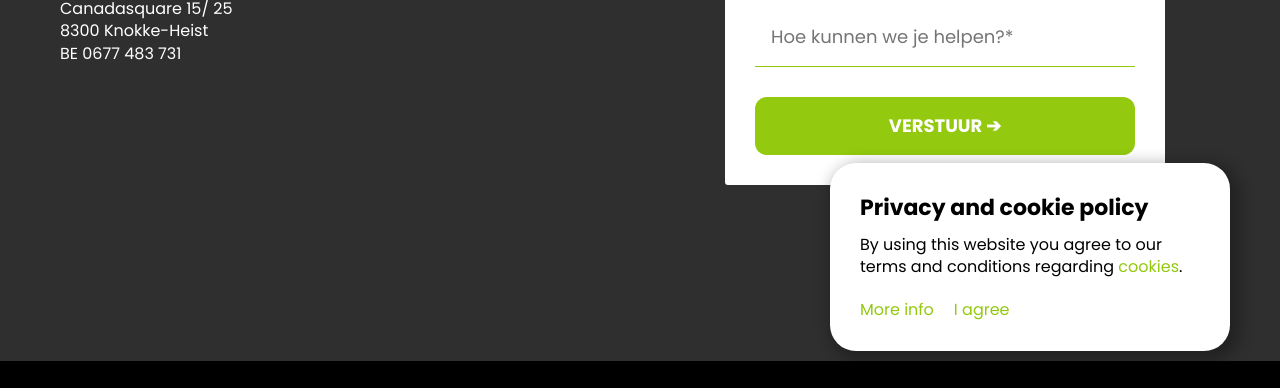
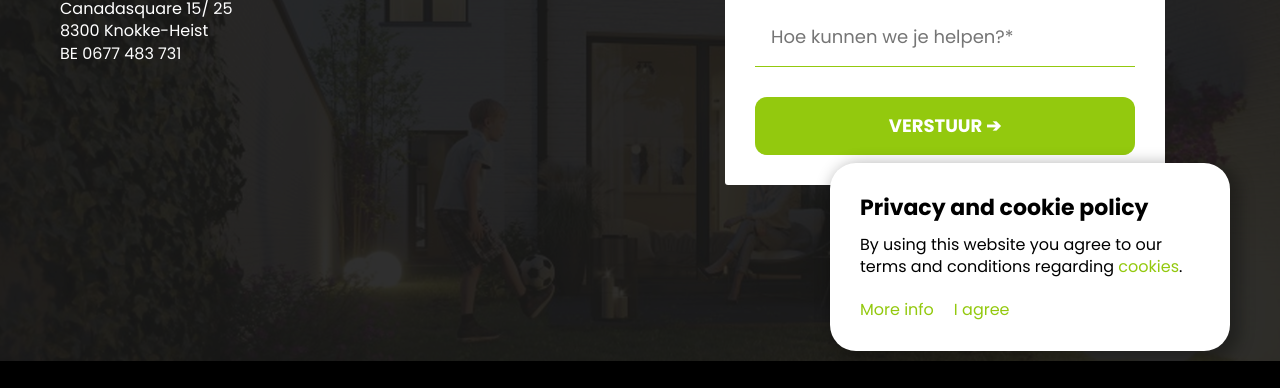
Before and after one commit to K1NGAARON/az-reno, a plain HTML site: page contact/index.html in a window 1280 px wide. Shown: the part 399-787 px from the top of the page. Drawn offline with nearby package versions, Linux system fonts and the light colour scheme; files whose address does not match are found by name.

Commit message:
fixed contact page banner

```diff
--- a/contact/css/style.css
+++ b/contact/css/style.css
@@ -1,6 +1,6 @@
 .banner {
     justify-content: center;
-    background-image: url('/about/img/banner.jpg');
+    background-image: url('/home/img/banner.jpg');
     background-repeat: no-repeat;
     background-position: top center;
     background-size: cover;
```
